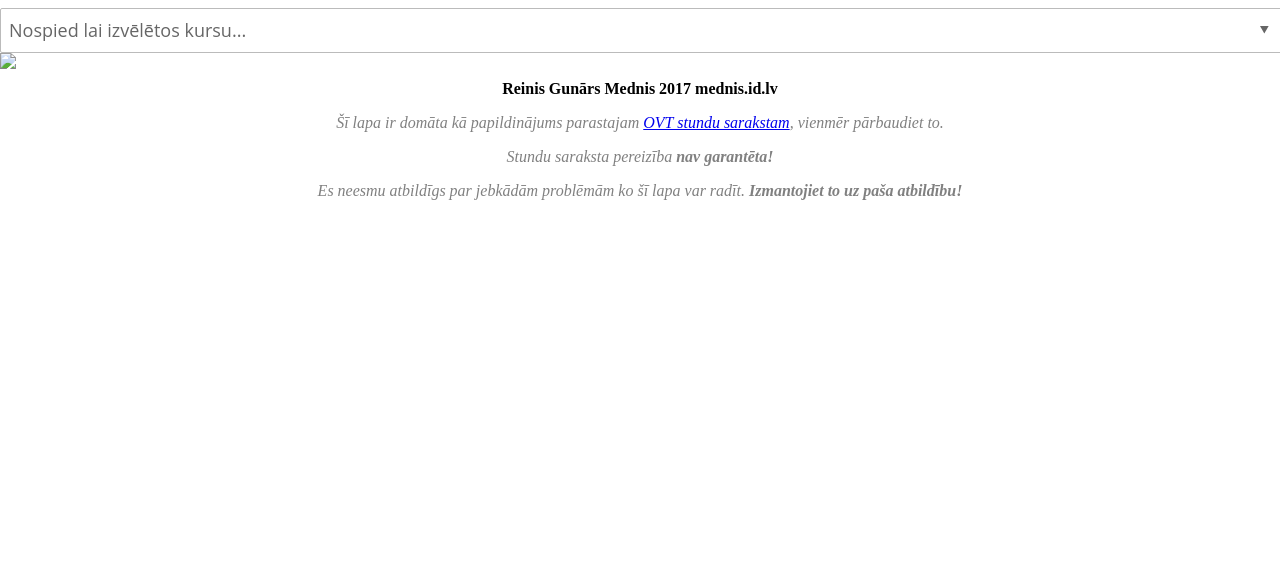
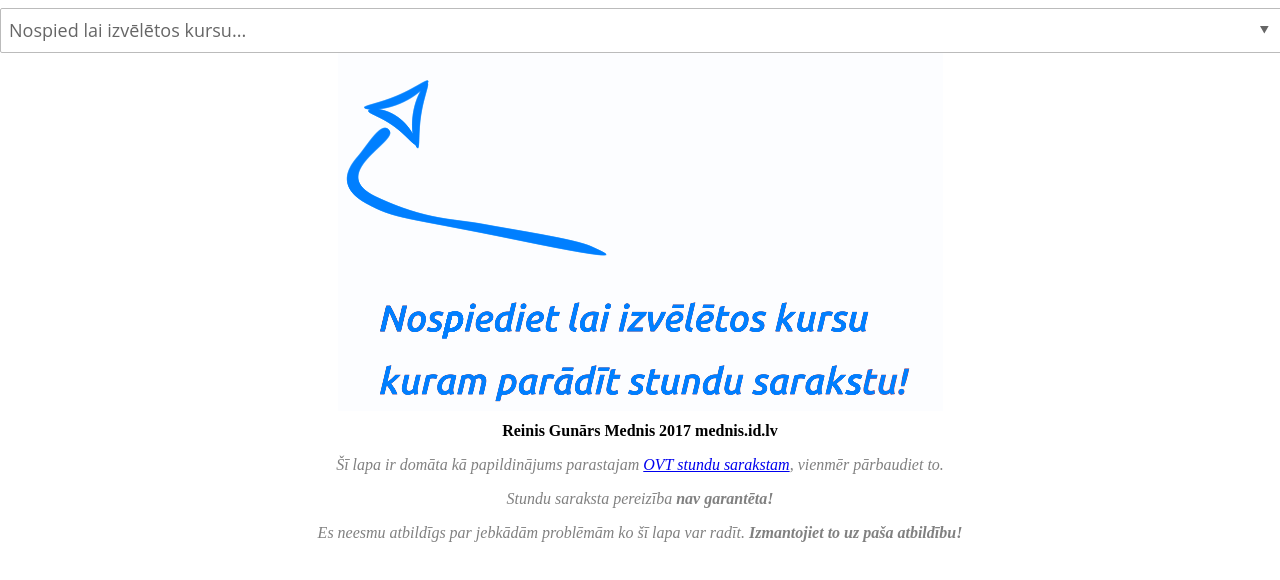
Before and after one commit to RMednis/OVTDMP, a plain HTML site: page index.html in a window 1280 px wide. Drawn offline with Linux system fonts and the light colour scheme.

Commit message:
Added an alert so people would see the top select menu

```diff
--- a/index.html
+++ b/index.html
@@ -2,15 +2,15 @@
 <head>
   <title> OVT Stundu Saraksts </title>
     <link rel="stylesheet" type="text/css" href="style.css">
-    <link rel="stylesheet" href="pure-css-select-style.css">
-    <meta name="viewport" content="width=device-width, initial-scale=1.0">
-    <meta charset="utf-8">
-
+    <link rel="stylesheet" href="pure-css-select-style.css"> <!-- Yes, we do load an additional stylesheet just for the select menu -->
+    <meta name="viewport" content="width=device-width, initial-scale=1.0"> <!-- It's responsive! -->
+    <meta charset="utf-8"> <!-- Firefox fails to display characters correctly without this -->
+    <body onload="javascript:imgcreator()"> <!-- Calls imgcreator() to load initial alert image -->
 </head>
 <body>
 <div class="pure-css-select-style theme-default">
   <select id="timetableselect" onchange="imgcreator()">
-    <option hidden value="0">Nospied lai izvēlētos kursu...</option>
+    <option hidden value="0">Nospied lai izvēlētos kursu...</option> <!-- People seem to ignore this -->
     <option value="1">1MT</option>
     <option value="2">1MO</option>
     <option value="3">1MH</option>
@@ -85,19 +85,22 @@
 <p>Šī lapa ir domāta kā papildinājums parastajam <a href="http://www.ovt.lv/stundas/stundu_saraksts/index.html">OVT stundu sarakstam</a>, vienmēr pārbaudiet to.</p>
 <p>Stundu saraksta pereizība <b>nav garantēta!</b></p>
 <p> Es neesmu atbildīgs par jebkādām problēmām ko šī lapa var radīt. <b>Izmantojiet to uz paša atbildību!</b></p>
+<!-- Scripts... Beacause i'm too lazy to make them into their own file -->
 <!-- Load main image script -->
 <script>
 function imgcreator(){
-	var e = document.getElementById("timetableselect");
+	// This thing converts the select option id's into actual URL's
+  var e = document.getElementById("timetableselect");
 	var img = e.options[e.selectedIndex].value;
 		if (img !=null) {
 			document.getElementById("table").src =
 			"https://raw.githubusercontent.com/RMednis/OVTDMP/master/timetables/" + img + ".png";
 			}
-    else
-      document.getElementById("table").src =
-      "https://raw.githubusercontent.com/RMednis/OVTDMP/master/"
-		}
+      // This is apperently needed since people seem to ignore the top bar....
+    if (img ==0) {
+      document.getElementById("table").src = "https://raw.githubusercontent.com/RMednis/OVTDMP/master/Alert.png";
+      }
+    }
 </script>
-
+<!-- That's all folks! -->
 </body>
```
Also changed, not shown: blank.png (added).
